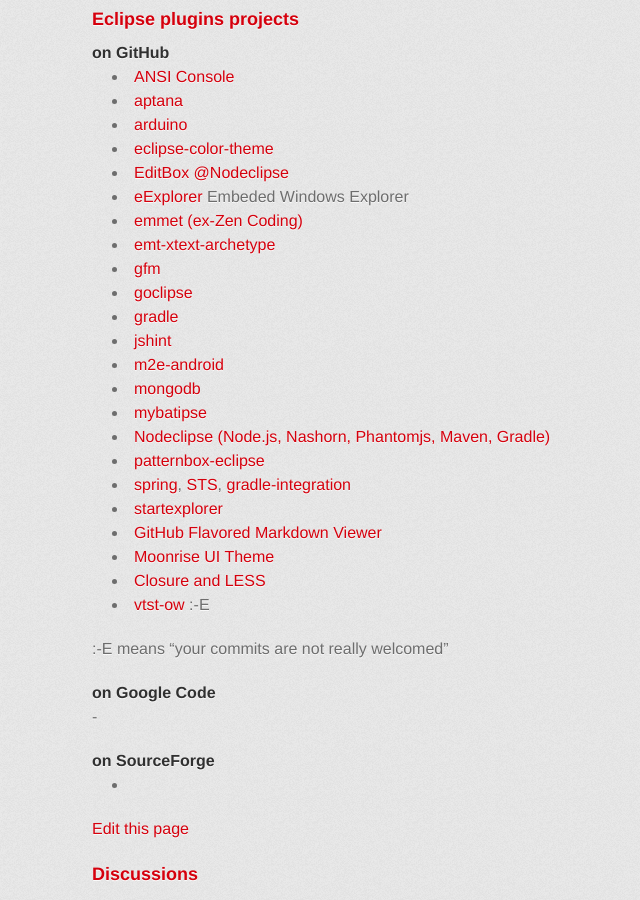
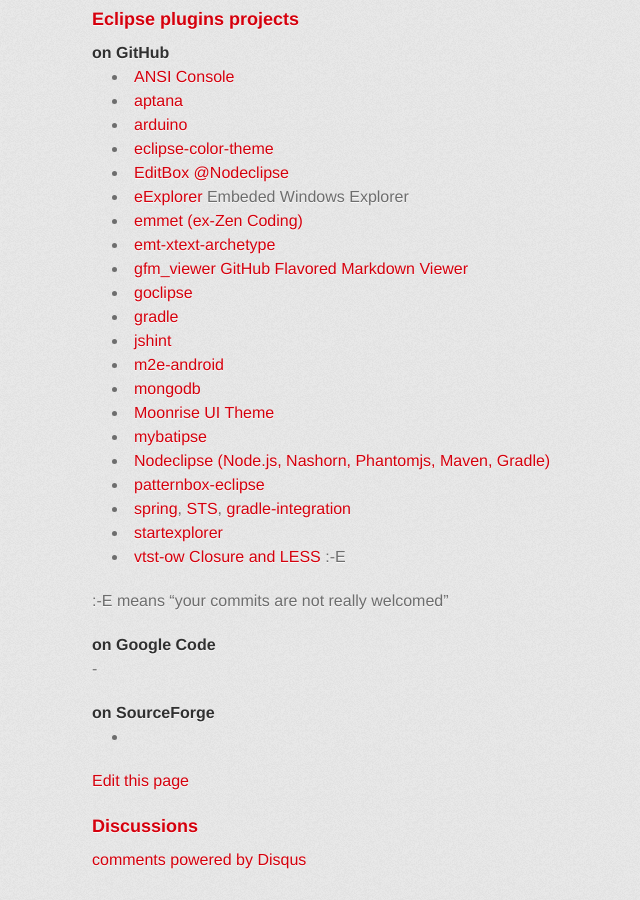
Before and after one commit to with-Eclipse/with-eclipse.github.io, a Jekyll site: the page built from index.md, in a window 1280 px wide and 900 px high, scrolled down 1886 px. Shown: the whole window, without its empty margins (238-878 px from the left). Built offline with Jekyll 4.4.1, drawn with Linux system fonts in a browser that asks for light colours; Markdown is read by kramdown in place of the engine named in the settings; comment, search, counter and statistics services are not loaded.

Commit message:
Update index.md

```diff
--- a/index.md
+++ b/index.md
@@ -87,23 +87,20 @@ Just use code snippet below:
 - [eExplorer](https://github.com/culmat/eExplorer) Embeded Windows Explorer
 - [emmet (ex-Zen Coding)](https://github.com/emmetio/emmet-eclipse)
 - [emt-xtext-archetype](https://github.com/fuinorg/emt-xtext-archetype)
-- [gfm](https://github.com/satyagraha/gfm_viewer)
+- [gfm_viewer GitHub Flavored Markdown Viewer](https://github.com/satyagraha/gfm_viewer)
 - [goclipse](https://github.com/sesteel/goclipse)
 - [gradle](https://github.com/spring-projects/eclipse-integration-gradle)
 - [jshint](https://github.com/eclipsesource/jshint-eclipse/)
 - [m2e-android](https://github.com/rgladwell/m2e-android)
 - [mongodb](https://github.com/Kanatoko/MonjaDB)
+- [Moonrise UI Theme](https://github.com/guari/eclipse-ui-theme)
 - [mybatipse](https://github.com/harawata/mybatipse)
 - [Nodeclipse (Node.js, Nashorn, Phantomjs, Maven, Gradle)](https://github.com/Nodeclipse/nodeclipse-1)
 - [patternbox-eclipse](https://github.com/patternbox/patternbox-eclipse)
 - [spring](?), [STS](https://github.com/spring-projects/eclipse-integration-commons),
  [gradle-integration](https://github.com/spring-projects/eclipse-integration-gradle/)
 - [startexplorer](https://github.com/basti1302/startexplorer/)
-- [GitHub Flavored Markdown Viewer](https://github.com/satyagraha/gfm_viewer)
-- [Moonrise UI Theme](https://github.com/guari/eclipse-ui-theme)
-- [Closure and LESS](https://github.com/vtst/ow)
-- [vtst-ow](https://github.com/vtst/ow) :-E
-
+- [vtst-ow Closure and LESS](https://github.com/vtst/ow) :-E
 
 :-E means "your commits are not really welcomed"
 
```
